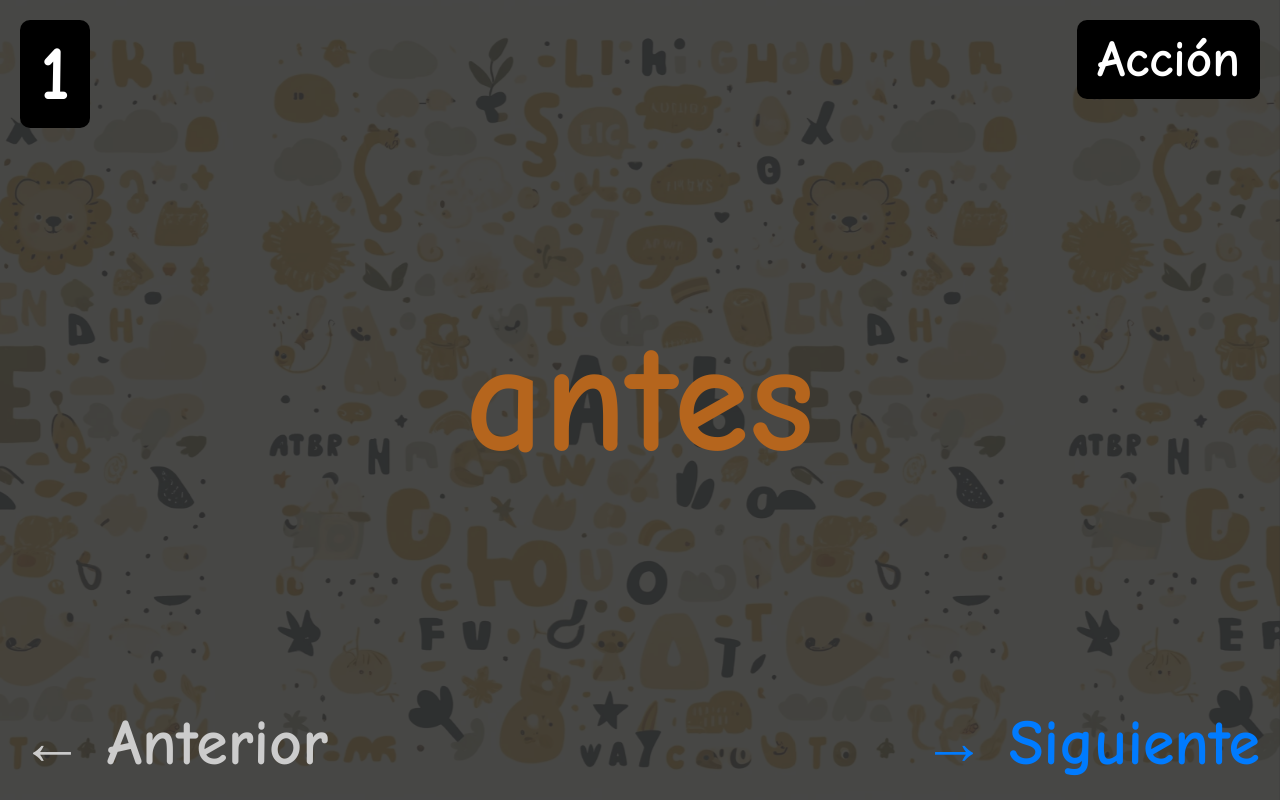
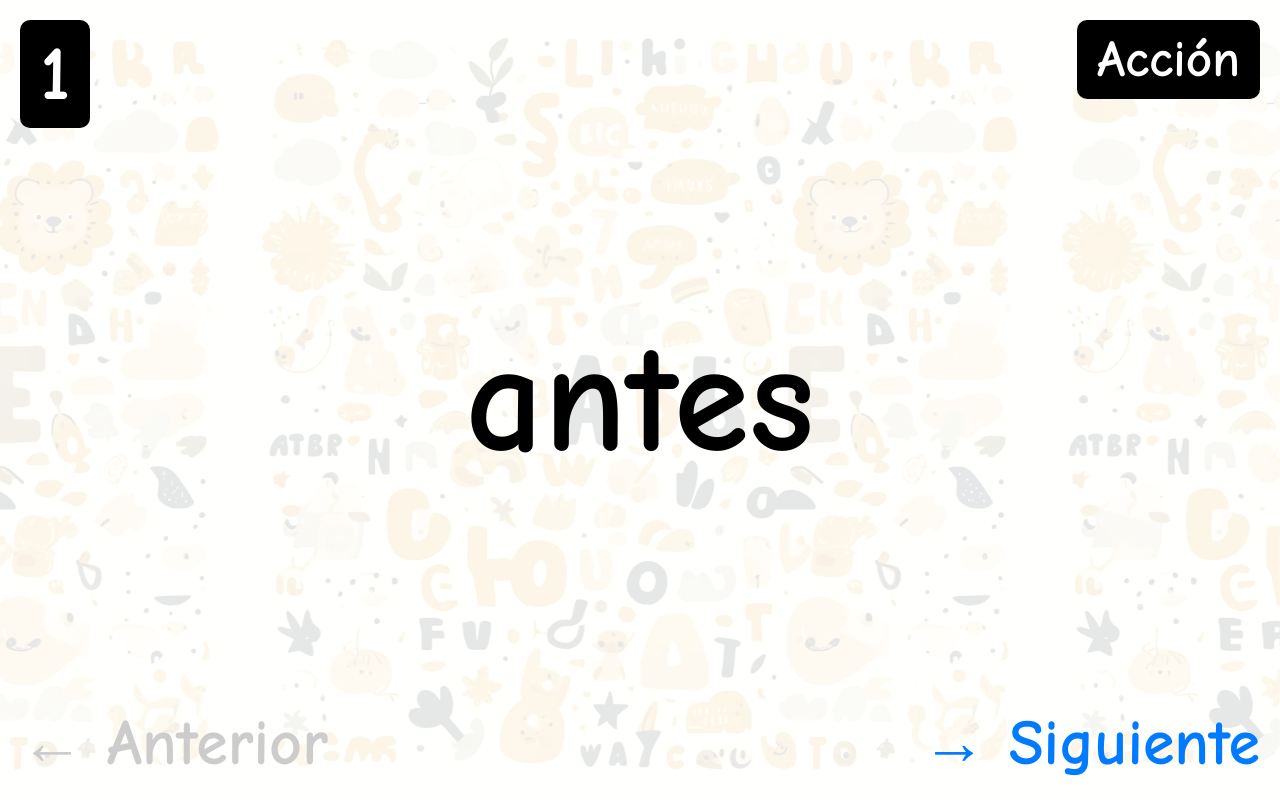
Before and after one commit to rodmontblack/JuegoDeletrea, a plain HTML site: page index.html in a window 1280 px wide. Drawn offline with Linux system fonts and the light colour scheme.

Commit message:
Update index.html

```diff
--- a/index.html
+++ b/index.html
@@ -14,7 +14,7 @@
             align-items: center;
             height: 100vh;
             margin: 0;
-            background-color: rgba(0, 0, 0, 0.8);
+            background-color: rgba(255, 255, 255, 0.8);
             position: relative;
         }
         .background-image {
@@ -53,7 +53,7 @@
         }
         .word {
             font-size: 12vw; /* responsive size */
-            color: #b5651d;
+            color: #000000;
             margin: 40px 0;
         }
         .navigation {
```
